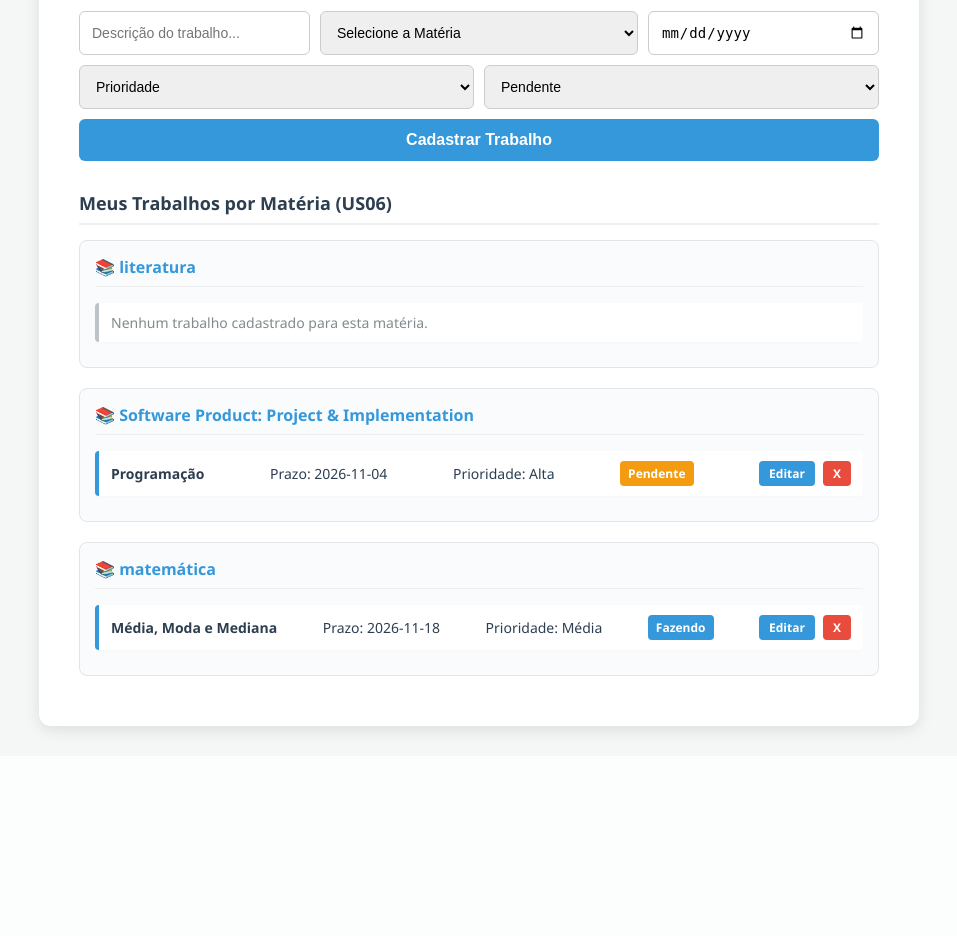
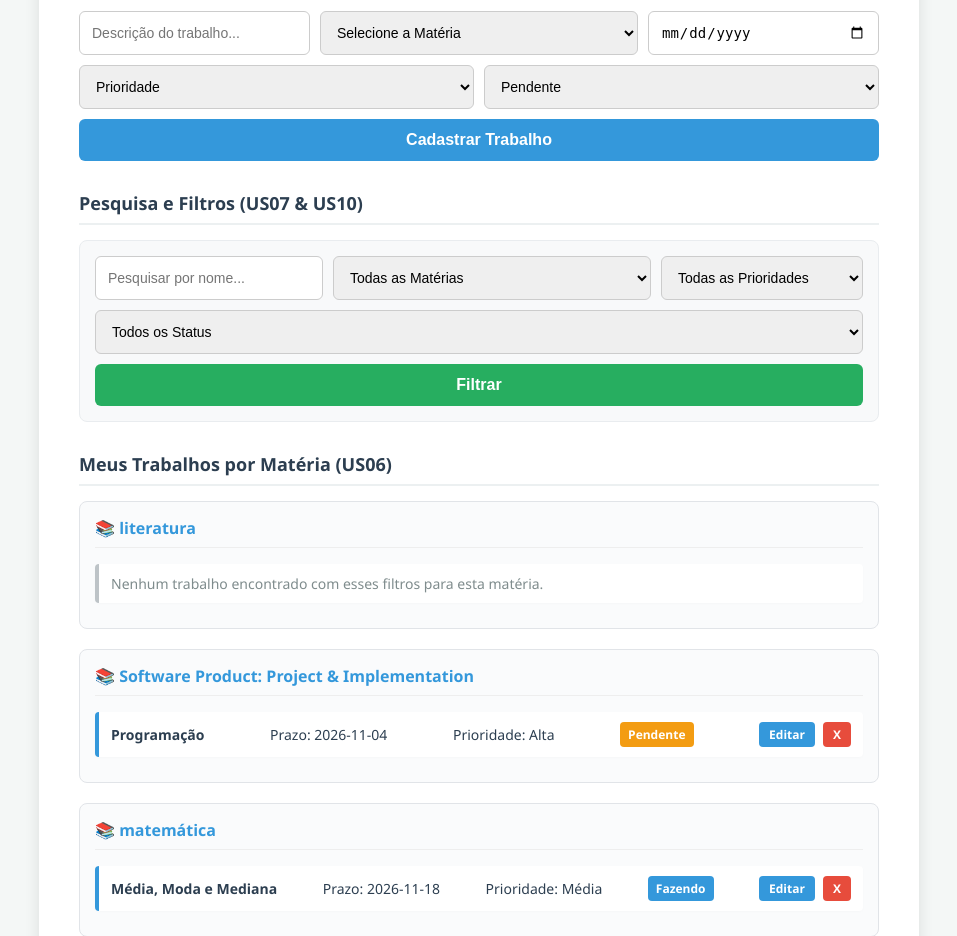
Before and after one commit to brenoorenzi/study-task, a Flask app: page / in a window 1280 px wide. Shown: the part 404-1340 px from the top of the page, without its empty margins (161-1118 px from the left). Before the commit the page ends 1141 px from the top, so only its background shows below. Run offline with Flask 3, Linux system fonts and the light colour scheme; data comes from the database, SQL or seed files in the repository.

Commit message:
Criacao da US07 e US10

```diff
--- a/controller/rotas.py
+++ b/controller/rotas.py
@@ -32,14 +32,28 @@ def home():
 
         return redirect(url_for('materia.home'))
 
+    # Capturando parâmetros de filtro e busca via GET
+    filtro_materia = request.args.get('materia_id')
+    filtro_prioridade = request.args.get('prioridade')
+    filtro_status = request.args.get('status')
+    termo_busca = request.args.get('busca')
+
     materias_salvas = buscar_materias()
-    trabalhos_salvos = buscar_trabalhos()
 
-    # --- US08: Lógica para calcular os totais de atividades ---
-    total_geral = len(trabalhos_salvos)
-    total_concluidos = sum(1 for t in trabalhos_salvos if t[5] == 'Concluído')
-    total_pendentes = sum(1 for t in trabalhos_salvos if t[5] in ['Pendente', 'Fazendo'])
-    total_atrasados = sum(1 for t in trabalhos_salvos if t[5] == 'Atrasado')
+    # Busca filtrada para a listagem (US07 e US10)
+    trabalhos_salvos = buscar_trabalhos(
+        materia_id=filtro_materia,
+        prioridade=filtro_prioridade,
+        status=filtro_status,
+        busca=termo_busca
+    )
+
+    # Para o painel de totais (US08), buscamos todos os trabalhos sem filtros para manter as estatísticas globais corretas
+    todos_trabalhos = buscar_trabalhos()
+    total_geral = len(todos_trabalhos)
+    total_concluidos = sum(1 for t in todos_trabalhos if t[5] == 'Concluído')
+    total_pendentes = sum(1 for t in todos_trabalhos if t[5] in ['Pendente', 'Fazendo'])
+    total_atrasados = sum(1 for t in todos_trabalhos if t[5] == 'Atrasado')
 
     totais = {
         'geral': total_geral,
@@ -47,7 +61,6 @@ def home():
         'pendentes': total_pendentes,
         'atrasados': total_atrasados
     }
-    # ---------------------------------------------------------
 
     return render_template('index.html',
                            materias=materias_salvas,
@@ -80,12 +93,12 @@ def editar_trabalho(trabalho_id):
         return redirect(url_for('materia.home'))
 
     materias_salvas = buscar_materias()
-    trabalhos_salvos = buscar_trabalhos()
+    todos_trabalhos = buscar_trabalhos()
 
-    total_geral = len(trabalhos_salvos)
-    total_concluidos = sum(1 for t in trabalhos_salvos if t[5] == 'Concluído')
-    total_pendentes = sum(1 for t in trabalhos_salvos if t[5] in ['Pendente', 'Fazendo'])
-    total_atrasados = sum(1 for t in trabalhos_salvos if t[5] == 'Atrasado')
+    total_geral = len(todos_trabalhos)
+    total_concluidos = sum(1 for t in todos_trabalhos if t[5] == 'Concluído')
+    total_pendentes = sum(1 for t in todos_trabalhos if t[5] in ['Pendente', 'Fazendo'])
+    total_atrasados = sum(1 for t in todos_trabalhos if t[5] == 'Atrasado')
 
     totais = {
         'geral': total_geral,
@@ -96,7 +109,7 @@ def editar_trabalho(trabalho_id):
 
     return render_template('index.html',
                            materias=materias_salvas,
-                           trabalhos=trabalhos_salvos,
+                           trabalhos=todos_trabalhos,
                            trabalho_edicao=trabalho,
                            totais=totais)
 
--- a/model/trabalho_model.py
+++ b/model/trabalho_model.py
@@ -31,15 +31,35 @@ def cadastrar_trabalho(descricao, materia_id, prazo, prioridade, status):
     conexao.commit()
     conexao.close()
 
-def buscar_trabalhos():
+def buscar_trabalhos(materia_id=None, prioridade=None, status=None, busca=None):
     conexao = get_conexao()
     cursor = conexao.cursor()
-    cursor.execute('''
-        SELECT t.id, t.descricao, m.nome, t.prazo, t.prioridade, t.status
+
+    query = '''
+        SELECT t.id, t.descricao, m.nome, t.prazo, t.prioridade, t.status, m.id
         FROM trabalhos t
         JOIN materias m ON t.materia_id = m.id
         WHERE t.ativo = 1
-    ''')
+    '''
+    parametros = []
+
+    if materia_id:
+        query += ' AND t.materia_id = ?'
+        parametros.append(materia_id)
+
+    if prioridade:
+        query += ' AND t.prioridade = ?'
+        parametros.append(prioridade)
+
+    if status:
+        query += ' AND t.status = ?'
+        parametros.append(status)
+
+    if busca:
+        query += ' AND t.descricao LIKE ?'
+        parametros.append(f'%{busca}%')
+
+    cursor.execute(query, parametros)
     resultado = cursor.fetchall()
     conexao.close()
     return resultado
--- a/templates/index.html
+++ b/templates/index.html
@@ -238,6 +238,39 @@
             {% if t %}<a href="{{ url_for('materia.home') }}" class="btn-cancelar">Cancelar</a>{% endif %}
         </form>
 
+        <h2>Pesquisa e Filtros (US07 & US10)</h2>
+        <!-- Formulário de Filtros e Busca (GET mantém os valores na URL) -->
+        <form method="GET" action="/" style="background: #f8f9fa; padding: 15px; border-radius: 8px; border: 1px solid #e9ecef;">
+            <input type="text" name="busca" placeholder="Pesquisar por nome..." value="{{ request.args.get('busca', '') }}">
+
+            <select name="materia_id">
+                <option value="">Todas as Matérias</option>
+                {% for materia in materias %}
+                    <option value="{{ materia[0] }}" {% if request.args.get('materia_id') == materia[0]|string %}selected{% endif %}>{{ materia[1] }}</option>
+                {% endfor %}
+            </select>
+
+            <select name="prioridade">
+                <option value="">Todas as Prioridades</option>
+                <option value="Alta" {% if request.args.get('prioridade') == 'Alta' %}selected{% endif %}>Alta</option>
+                <option value="Média" {% if request.args.get('prioridade') == 'Média' %}selected{% endif %}>Média</option>
+                <option value="Baixa" {% if request.args.get('prioridade') == 'Baixa' %}selected{% endif %}>Baixa</option>
+            </select>
+
+            <select name="status">
+                <option value="">Todos os Status</option>
+                <option value="Pendente" {% if request.args.get('status') == 'Pendente' %}selected{% endif %}>Pendente</option>
+                <option value="Fazendo" {% if request.args.get('status') == 'Fazendo' %}selected{% endif %}>Fazendo</option>
+                <option value="Concluído" {% if request.args.get('status') == 'Concluído' %}selected{% endif %}>Concluído</option>
+                <option value="Atrasado" {% if request.args.get('status') == 'Atrasado' %}selected{% endif %}>Atrasado</option>
+            </select>
+
+            <button type="submit" style="background-color: #27ae60;">Filtrar</button>
+            {% if request.args %}
+                <a href="{{ url_for('materia.home') }}" class="btn-cancelar" style="margin-top: 5px;">Limpar Filtros</a>
+            {% endif %}
+        </form>
+
         <h2>Meus Trabalhos por Matéria (US06)</h2>
 
         <!-- US06: Visualizar todos os trabalhos em uma lista, dentro da matéria -->
@@ -271,7 +304,7 @@
                     {% endfor %}
 
                     {% if not ns.tem_trabalho %}
-                        <li style="border-left: 4px solid #bdc3c7; color: #7f8c8d;">Nenhum trabalho cadastrado para esta matéria.</li>
+                        <li style="border-left: 4px solid #bdc3c7; color: #7f8c8d;">Nenhum trabalho encontrado com esses filtros para esta matéria.</li>
                     {% endif %}
                 </ul>
             </div>
```
